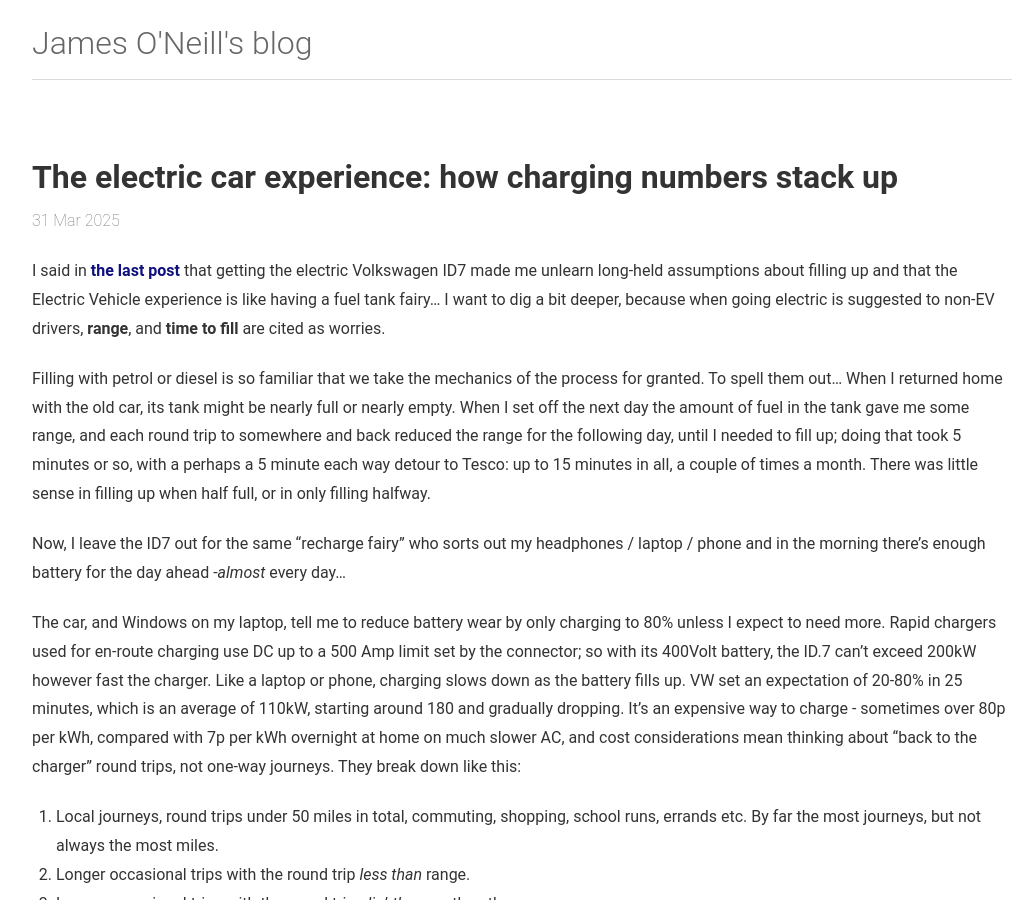
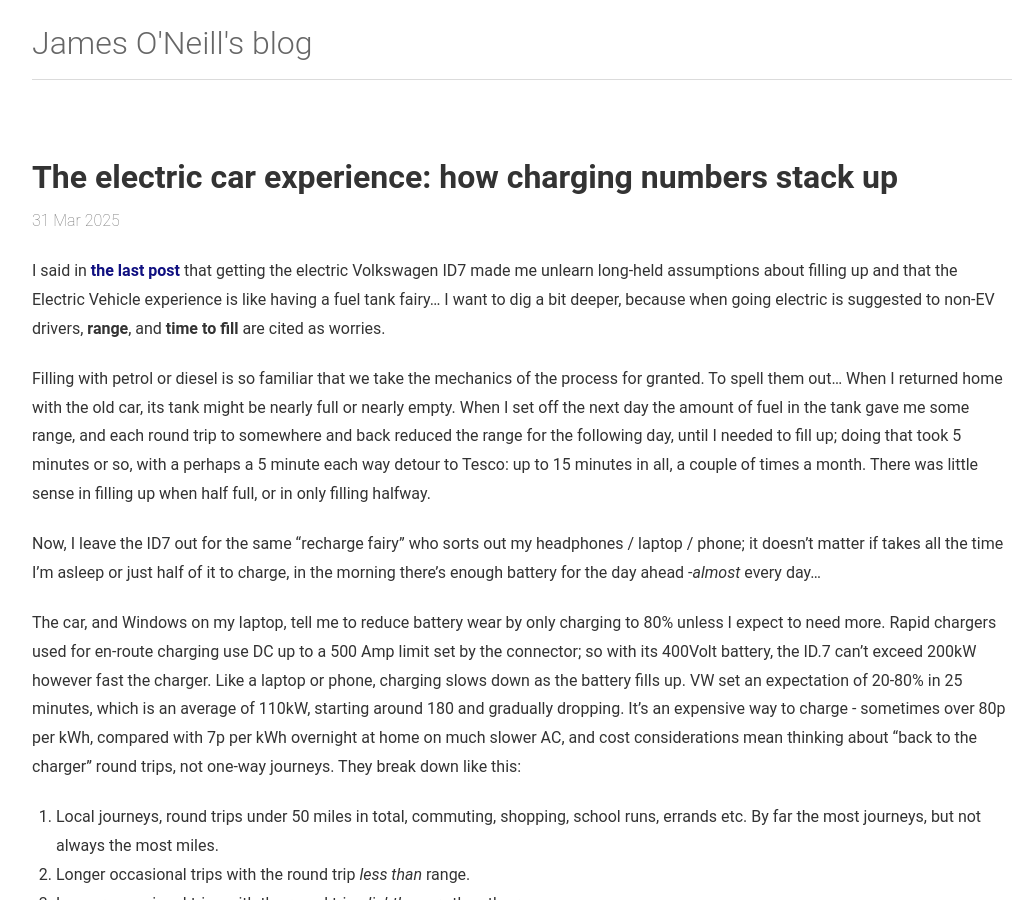
Before and after one commit to jhoneill/jhoneill.github.io, a Jekyll site: the page built from _posts/2025-03-31-Charging.md, in a window 1280 px wide and 900 px high. Shown: the whole window, without its empty margins (118-1154 px from the left). Built offline with Jekyll 4.4.1, drawn with Linux system fonts in a browser that asks for light colours.

Commit message:
one more

```diff
--- a/_posts/2025-03-31-Charging.md
+++ b/_posts/2025-03-31-Charging.md
@@ -20,7 +20,7 @@
 sense in filling up when half full, or in only filling halfway.
 
 Now, I leave the ID7 out for the same “recharge fairy” who sorts out my headphones / laptop /
-phone and in the morning there’s enough battery for the day ahead -*almost* every day...
+phone; it doesn't matter if takes all the time I'm asleep or just half of it to charge, in the morning there’s enough battery for the day ahead -*almost* every day...
 
 The car, and Windows on my laptop, tell me to reduce battery wear by only
 charging to 80% unless I expect to need more. Rapid chargers used for en-route
```
